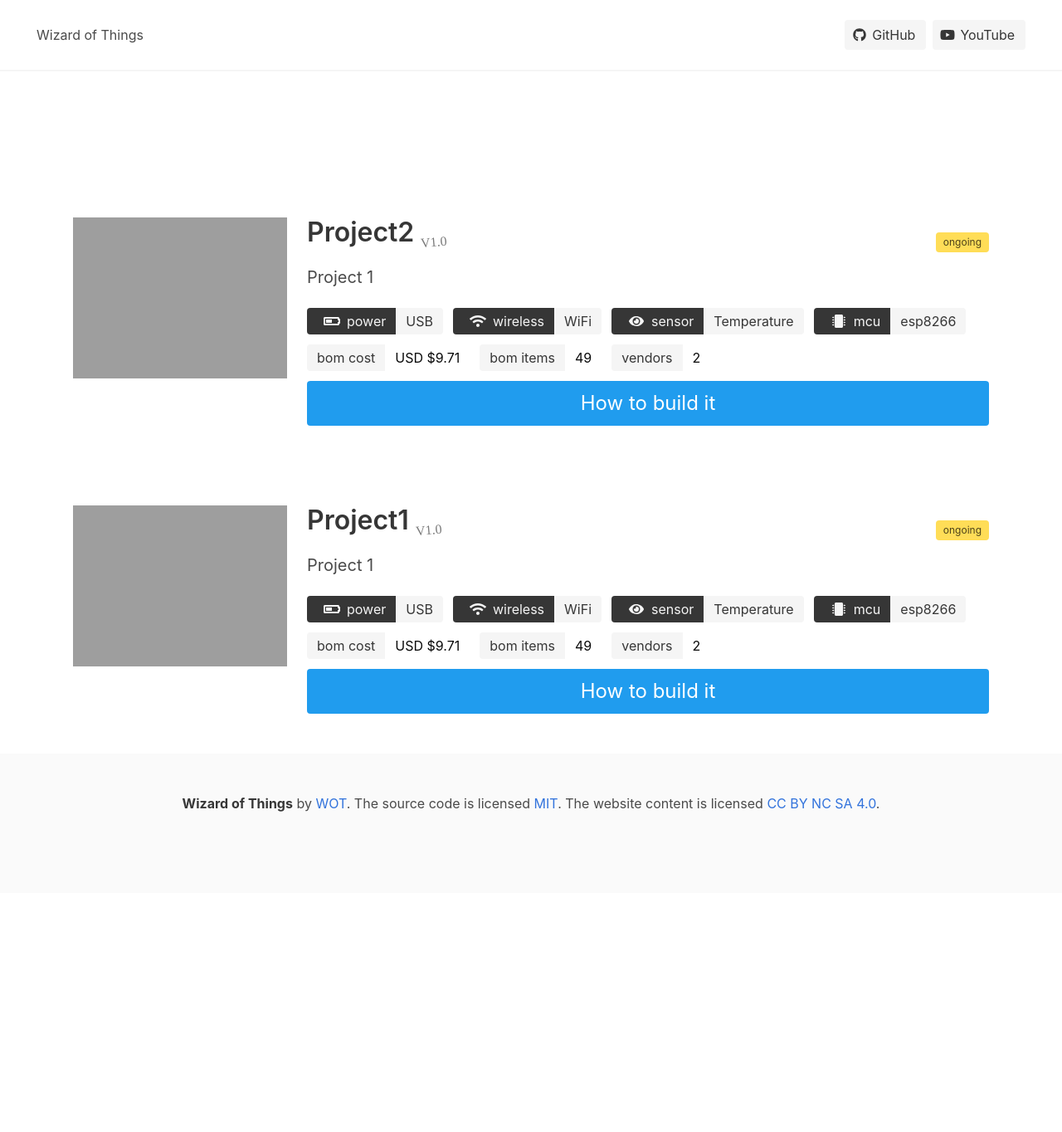
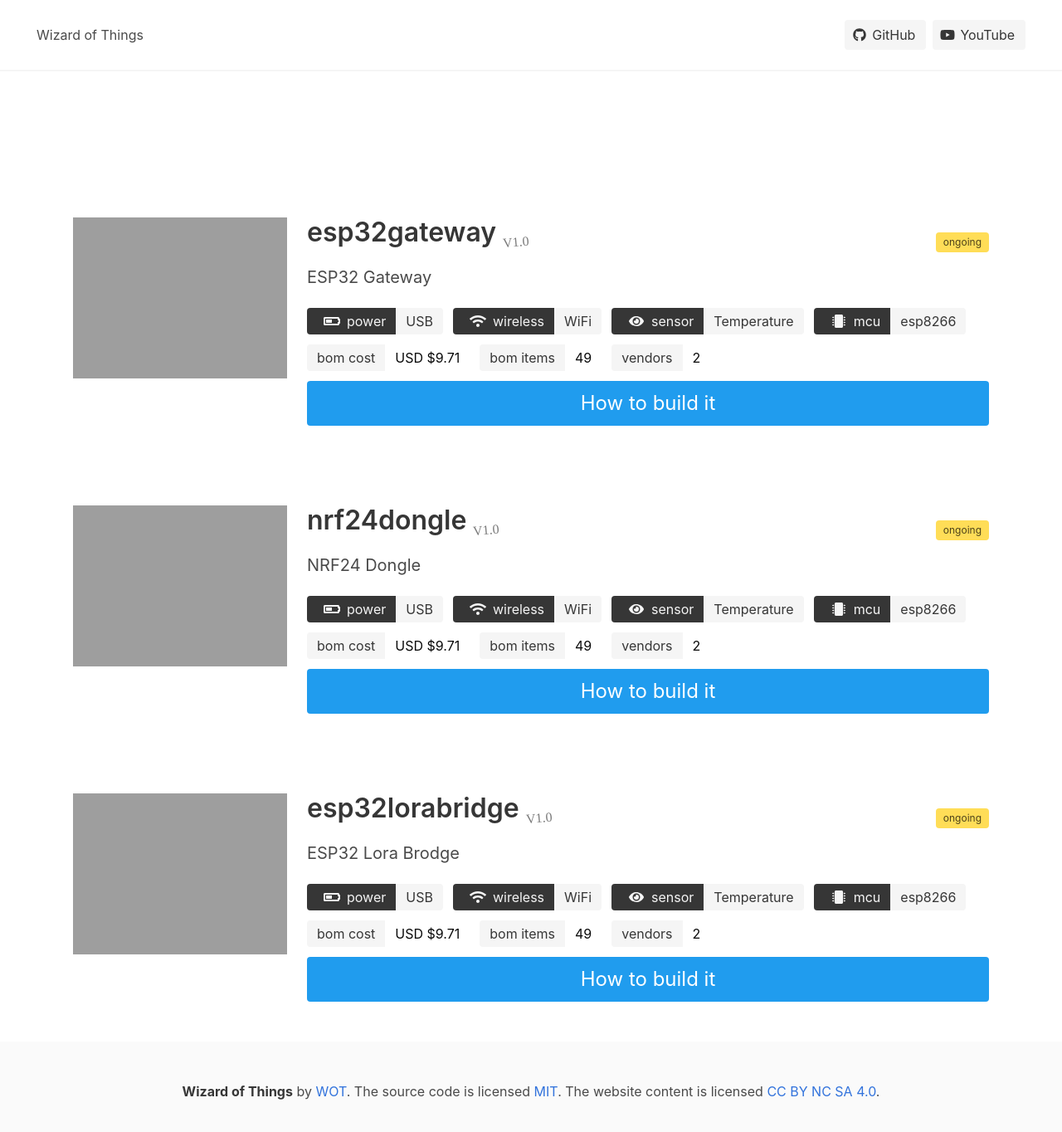
Before and after one commit to wizard-of-things/wizard-of-things.github.io, a Jekyll site: the page built from index.md, in a window 1280 px wide and 1400 px high, scrolled down 557 px. Shown: the top 1364 px of the window at 83% size. Built offline with Jekyll 4.4.1, drawn with Linux system fonts in a browser that asks for light colours; nearby versions of some CDN libraries; some web fonts are replaced; comment, search, counter and statistics services are not loaded; before the commit the page ends 1633 px from its top, so only the background shows below that.

Commit message:
New projects

```diff
--- a/_data/projects.yml
+++ b/_data/projects.yml
@@ -1,7 +1,7 @@
-- name: Project2
-  sequence: 2
-  url: /project2
-  description: Project 1
+- name: esp32gateway
+  sequence: 3
+  url: /esp32gateway
+  description: ESP32 Gateway
   version: "1.0"
 
   wireless: WiFi
@@ -16,10 +16,10 @@
 
   status: ongoing
 
-- name: Project1
-  sequence: 1
-  url: /project1
-  description: Project 1
+- name: nrf24dongle
+  sequence: 2
+  url: /nrf24dongle
+  description: NRF24 Dongle
   version: "1.0"
 
   wireless: WiFi
@@ -33,3 +33,21 @@
   vendors: 2
 
   status: ongoing
+
+- name: esp32lorabridge
+  sequence: 1
+  url: /esp32lorabridge
+  description: ESP32 Lora Brodge
+  version: "1.0"
+
+  wireless: WiFi
+  mcu: esp8266
+  sensor: Temperature
+  power: USB
+
+  cogs_usd: "9.71"
+  cogs_sgd: "13.20"
+  bom: 49
+  vendors: 2
+
+  status: ongoing
```
